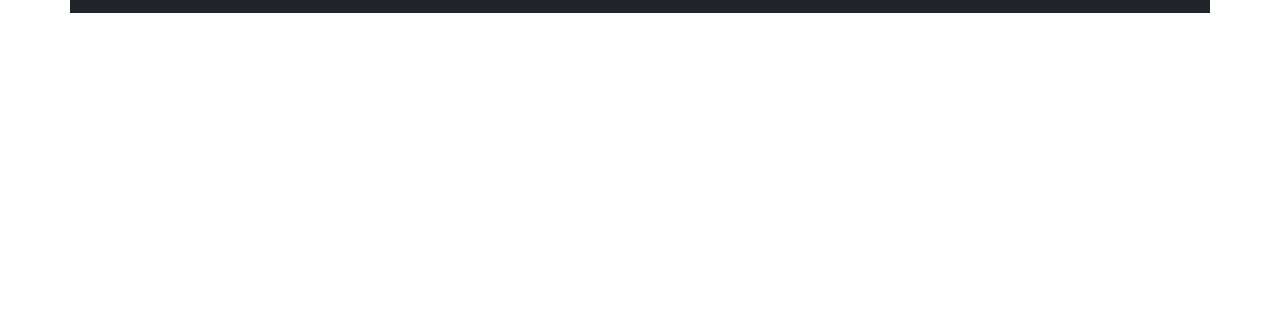
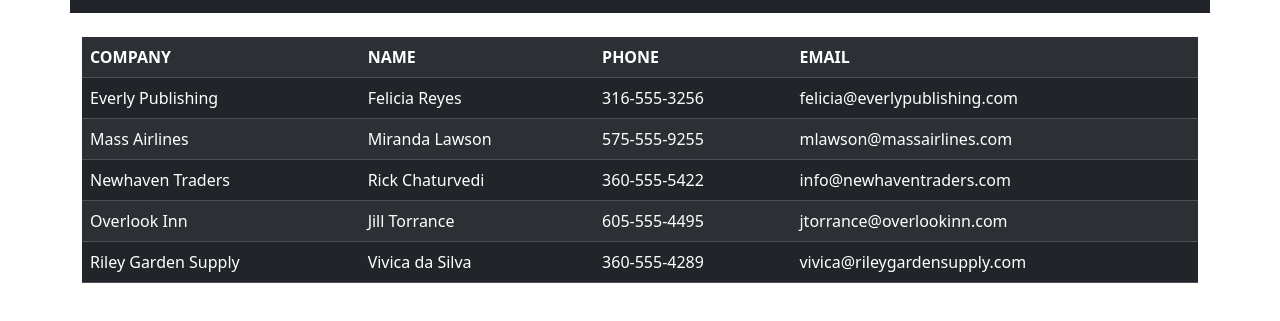
Before and after one commit to Uckson/q3-practice2, a plain HTML site: page index.html in a window 1280 px wide. Shown: the part 383-704 px from the top of the page. Drawn offline with nearby package versions, Linux system fonts and the light colour scheme.

Commit message:
Add files via upload

```diff
--- a/index.html
+++ b/index.html
@@ -20,11 +20,53 @@
 				<p class="text-light h4">14 years old</p>
 				</p>
 			</div>
-			<div class="col-xl-5 bg-muted"><img src="https://cdn.pixabay.com/photo/2015/12/05/08/25/fantasy-1077863_1280.jpg" class="rounded" width="525px" height="300px" alt="icon"></div>
+			<div class="col-xl-5 bg-muted">
+				<img src="https://cdn.pixabay.com/photo/2015/12/05/08/25/fantasy-1077863_1280.jpg" class="rounded" width="525px" height="300px" alt="icon">
+			</div>
 		</div>
 		<div class="row">
 			<div class="col-xl-12 bg-dark"><p class="text-dark">.</p></div>
-
+		</div>
+		<br>
+		<div class="table">
+			<table class="table table-dark table-striped" cellpadding="5px">
+				<tr>
+					<th>COMPANY</th>
+					<th>NAME</th>
+					<th>PHONE</th>
+					<th>EMAIL</th>
+				</tr>
+				<tr>
+					<td>Everly Publishing</td>
+					<td>Felicia Reyes</td>
+					<td>316-555-3256</td>
+					<td>felicia@everlypublishing.com</td>
+				</tr>
+				<tr>
+					<td>Mass Airlines</td>
+					<td>Miranda Lawson</td>
+					<td>575-555-9255</td>
+					<td>mlawson@massairlines.com</td>
+				</tr>
+				<tr>
+					<td>Newhaven Traders</td>
+					<td>Rick Chaturvedi</td>
+					<td>360-555-5422</td>
+					<td>info@newhaventraders.com</td>
+				</tr>
+				<tr>
+					<td>Overlook Inn</td>
+					<td>Jill Torrance</td>
+					<td>605-555-4495</td>
+					<td>jtorrance@overlookinn.com</td>
+				</tr>
+				<tr>
+					<td>Riley Garden Supply</td>
+					<td>Vivica da Silva</td>
+					<td>360-555-4289</td>
+					<td>vivica@rileygardensupply.com</td>
+				</tr>
+			</table>
 		</div>
 	</div>
 </body>
```
